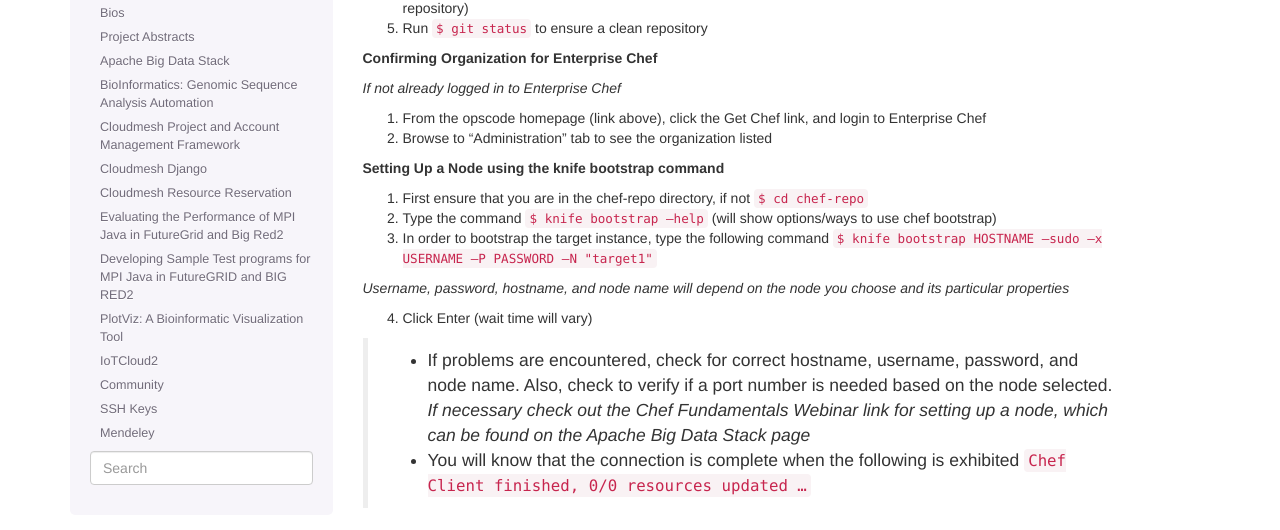
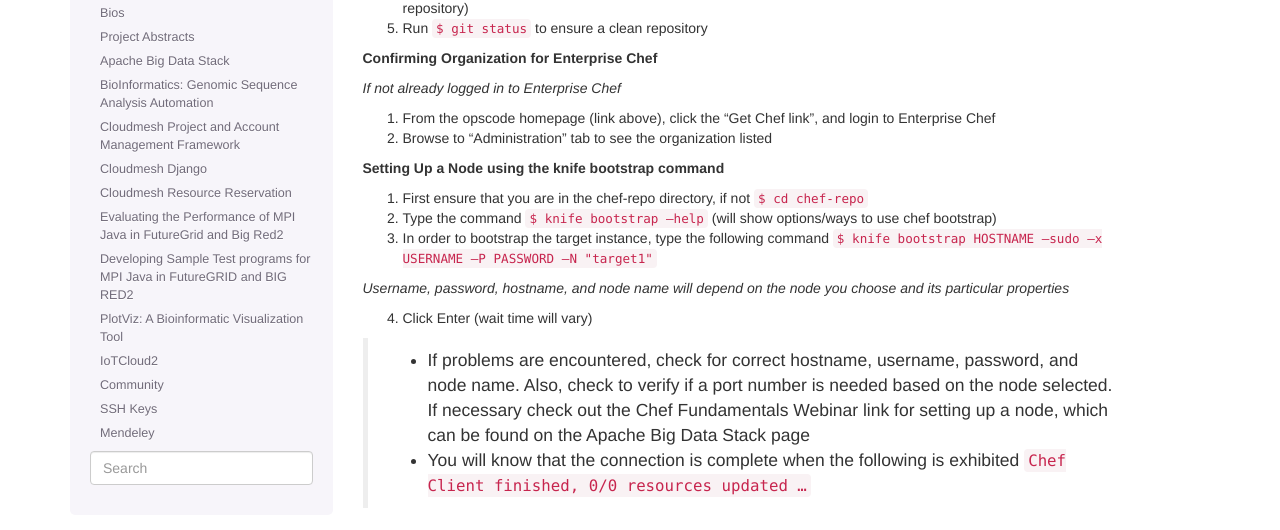
Before and after one commit to cloudmesh-project/reu-2014, a Sphinx documentation site: the page built from doc/source/ChefGuide.rst, in a window 1280 px wide and 900 px high, scrolled down 1871 px. Shown: the part 150-680 px from the top of the window. Built offline with Sphinx 7.4.7, drawn with Linux system fonts in a browser that asks for light colours.

```diff
--- a/doc/source/ChefGuide.rst
+++ b/doc/source/ChefGuide.rst
@@ -73,7 +73,7 @@ and found via the link on the Apache Big Data Stack page*
 
 *If not already logged in to Enterprise Chef*
 
-1. From the opscode homepage (link above), click the Get Chef link, and login to Enterprise Chef
+1. From the opscode homepage (link above), click the "Get Chef link", and login to Enterprise Chef
 
 2.	Browse to "Administration" tab to see the organization listed
 
@@ -88,7 +88,7 @@ and found via the link on the Apache Big Data Stack page*
 *Username, password, hostname, and node name will depend on the node you choose and its particular properties*
 
 4.	Click Enter (wait time will vary)
-  *	If problems are encountered, check for correct hostname, username, password, and node name. Also, check to verify if a port number is needed based on the node selected. *If necessary check out the Chef Fundamentals Webinar link for setting up a node, which can be found on the Apache Big Data Stack page*
+  *	If problems are encountered, check for correct hostname, username, password, and node name. Also, check to verify if a port number is needed based on the node selected. If necessary check out the Chef Fundamentals Webinar link for setting up a node, which can be found on the Apache Big Data Stack page
   *	You will know that the connection is complete when the following is exhibited ``Chef Client finished, 0/0 resources updated …``
 
 5.	Login to Hosted Enterprise Chef
```
